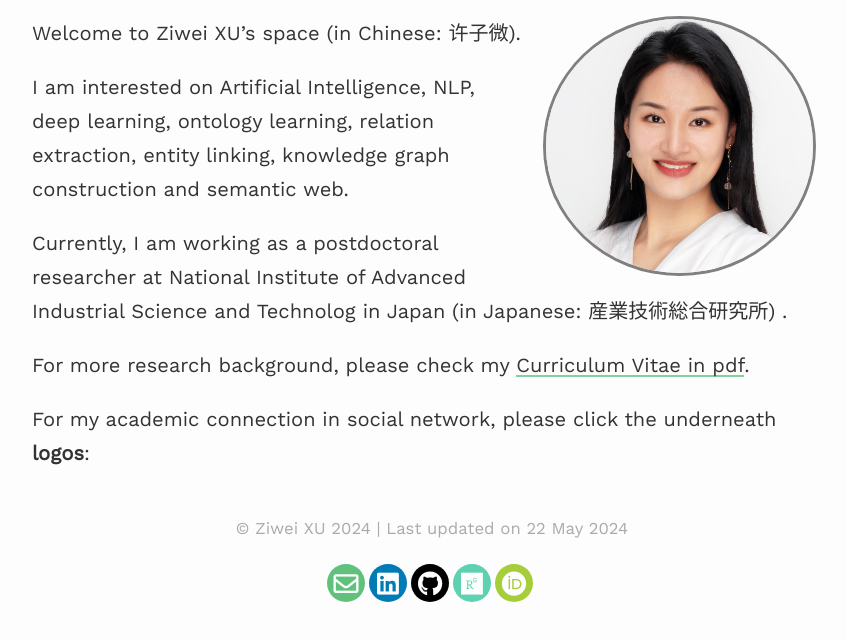
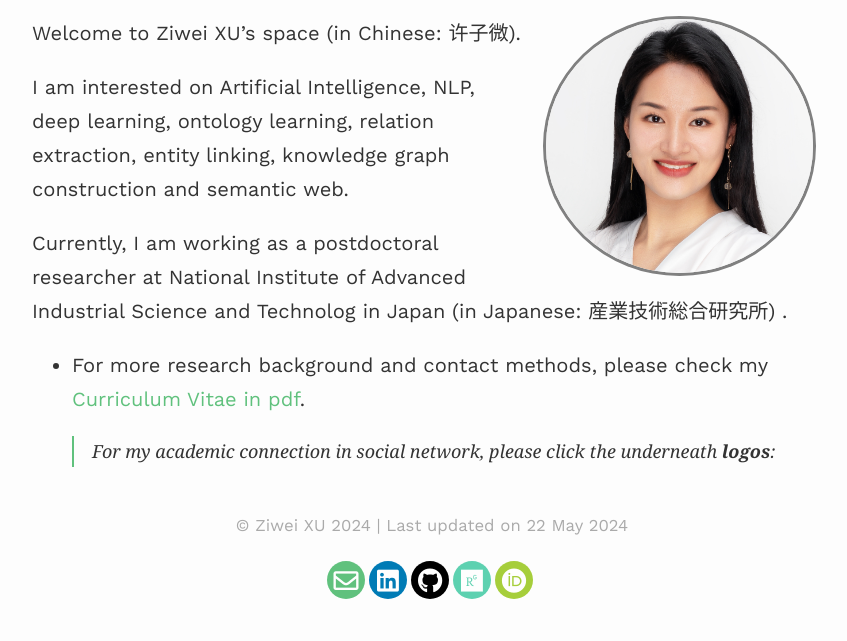
Before and after one commit to zoeNantes/ZiweiHomePage1, a Jekyll site: the page built from index.md, in a window 1280 px wide, cut to the strip 242-980 px from the top of the page. Shown: the top 641 px of the strip, without its empty margins (208-1055 px from the left). Built offline with Jekyll 4.4.1, drawn with Linux system fonts in a browser that asks for light colours; nearby versions of some CDN libraries.

```diff
--- a/index.md
+++ b/index.md
@@ -14,6 +14,6 @@ I am interested on Artificial Intelligence, NLP, deep learning, ontology learnin
 
 Currently, I am working as a postdoctoral researcher at National Institute of Advanced Industrial Science and Technolog in Japan (in Japanese: 産業技術総合研究所) .
 
-For more research background, please check my [Curriculum Vitae in pdf](/assets/files/CV_researcher_v2.pdf).
+- For more research background and contact methods, please check my [Curriculum Vitae in pdf](/assets/files/CV_Xu_mentor.pdf).
 
-For my academic connection in social network, please click the underneath **logos**:
+> For my academic connection in social network, please click the underneath **logos**:
```
Also changed, not shown: _projects/PublicTalks.md (+7 -1 lines), 5 other files.
